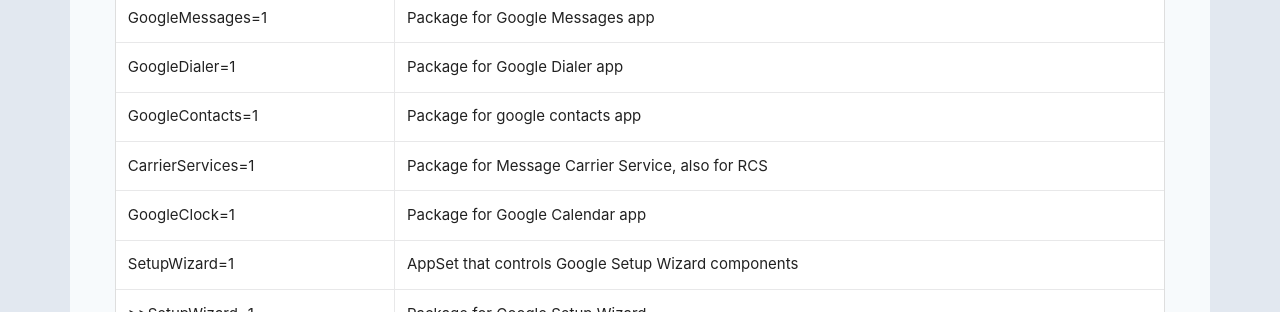
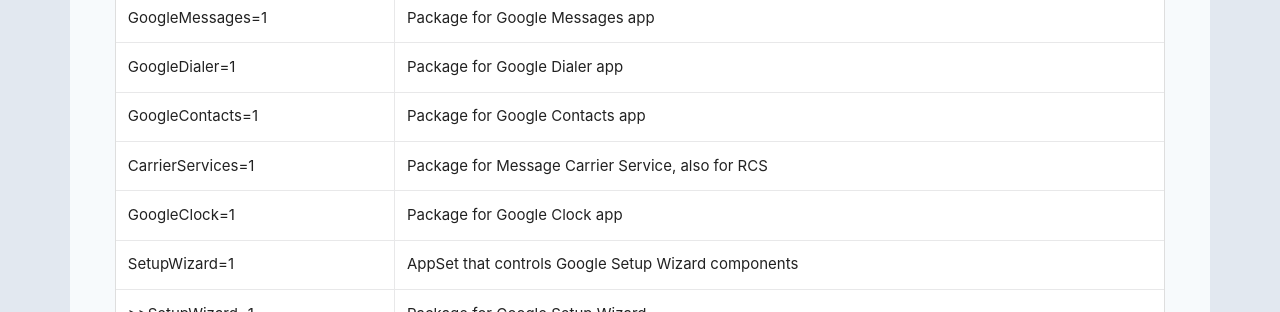
Before and after one commit to nikgapps/nikgapps.github.io, a Jekyll site: the page built from _posts/2021-08-24-Packages-Definition.md, in a window 1280 px wide and 900 px high, scrolled down 738 px. Shown: the part 154-466 px from the top of the window. Built offline with Jekyll 4.4.1, drawn with Linux system fonts in a browser that asks for light colours.

Commit message:
Update 2021-08-24-Packages-Definition.md
Fixed GoogleClock's description to "Package for Google Clock app" instead of wrongfully saying 'Google Calendar'

```diff
--- a/_posts/2021-08-24-Packages-Definition.md
+++ b/_posts/2021-08-24-Packages-Definition.md
@@ -58,7 +58,7 @@
     </tr>
     <tr>
       <td>GoogleContacts=1</td>
-      <td>Package for google contacts app</td>
+      <td>Package for Google Contacts app</td>
     </tr>
     <tr>
       <td>CarrierServices=1</td>
@@ -66,7 +66,7 @@
     </tr>
     <tr>
       <td>GoogleClock=1</td>
-      <td>Package for Google Calendar app</td>
+      <td>Package for Google Clock app</td>
     </tr>
     <tr>
       <td>SetupWizard=1</td>
```
